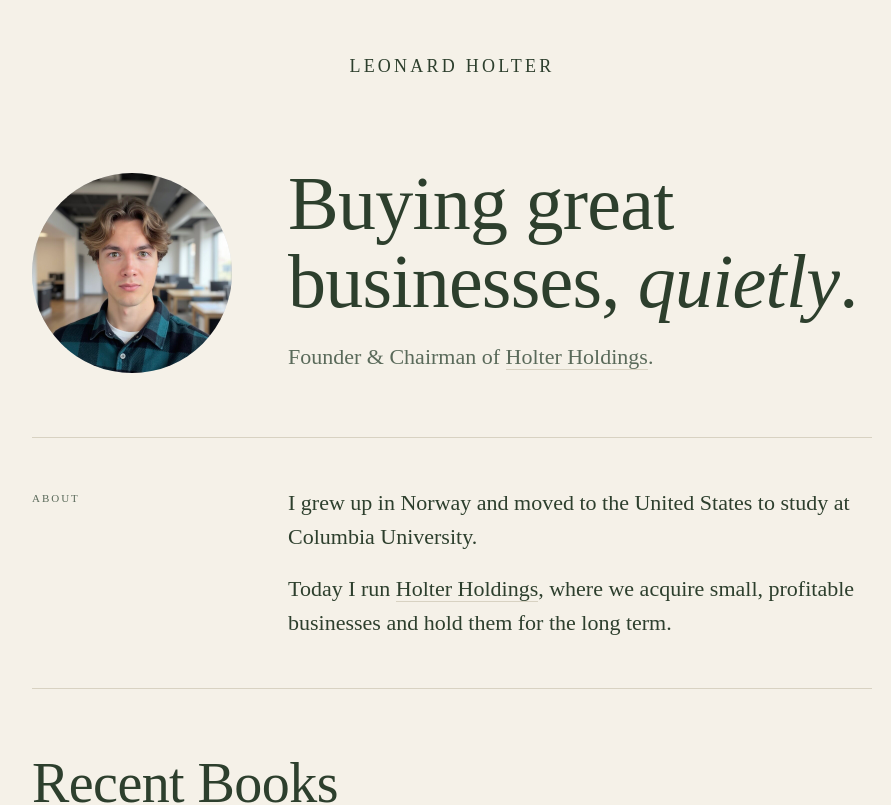
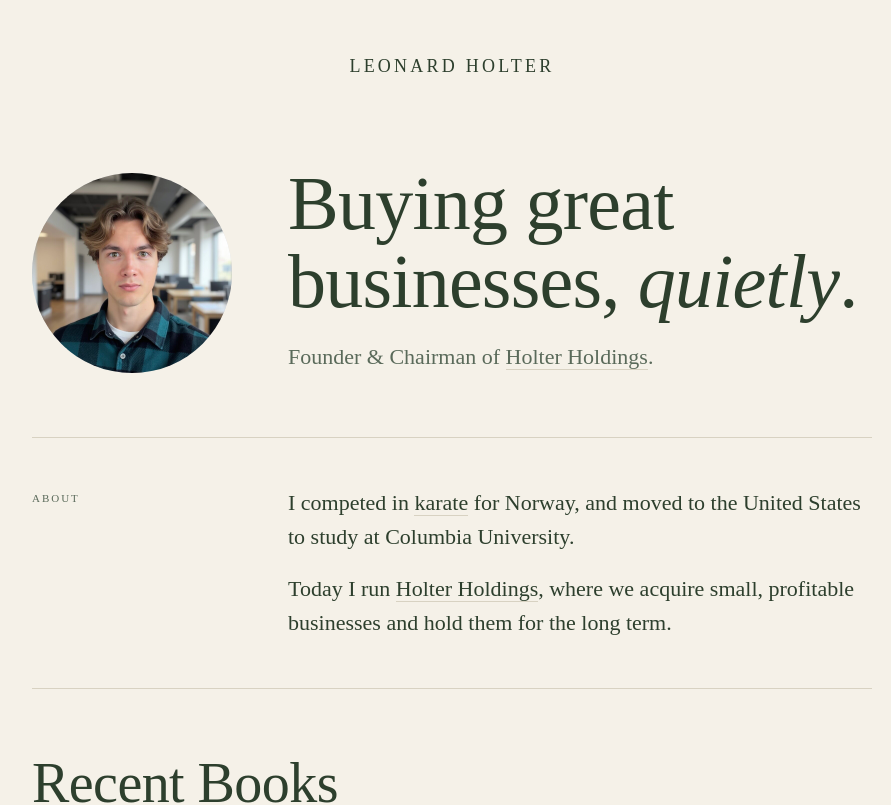
Before and after one commit to LeonardHolter/leonardholter.com, a Next.js app: page / in a window 1280 px wide. Shown: the top 805 px of the page, without its empty margins (188-1079 px from the left). Built offline with nearby package versions, Linux system fonts and the light colour scheme.

Commit message:
Add karate background to About section with Wikipedia link
Co-Authored-By: Claude Opus 4.6 <noreply@anthropic.com>

```diff
--- a/app/page.tsx
+++ b/app/page.tsx
@@ -368,8 +368,17 @@ export default function Page() {
           <div className="label">About</div>
           <div>
             <p>
-              I grew up in Norway and moved to the United States to study at
-              Columbia University.
+              I competed in{" "}
+              <a
+                className="prose-link"
+                href="https://no.wikipedia.org/wiki/Leonard_Holter"
+                target="_blank"
+                rel="noopener noreferrer"
+              >
+                karate
+              </a>{" "}
+              for Norway, and moved to the United States to study at Columbia
+              University.
             </p>
             <p>
               Today I run{" "}
```
